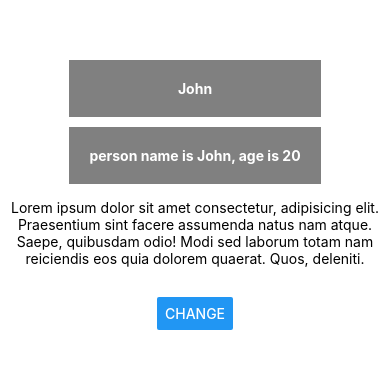
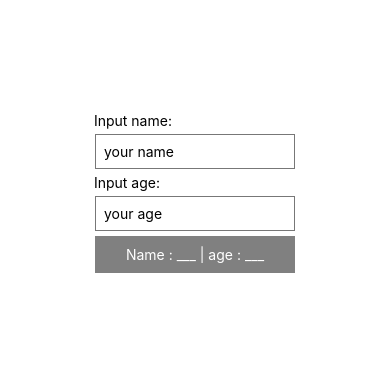
Before and after one commit to TheMIU/todo-app, a React Native app: screen / in a window 390 px wide. Shown: the part 230-598 px from the top of the page. Built offline with nearby package versions, Linux system fonts and the light colour scheme.

Commit message:
input fields

```diff
--- a/App.js
+++ b/App.js
@@ -1,30 +1,30 @@
-import { StatusBar } from 'expo-status-bar';
 import { useState } from 'react';
-import { StyleSheet, Text, View, Button } from 'react-native';
+import { StyleSheet, Text, View, TextInput } from 'react-native';
 
 export default function App() {
-  const [name, setName] = useState('John');
-  const [person, setPerson] = useState({ name: 'John', age: 20 })
+  const [name, setName] = useState('___');
+  const [age, setAge] = useState('___');
 
-  const clickHandler = () => {
-    setName('Tommy');
-    setPerson({ name: 'Tommy', age : 50 });
-  }
   return (
     <View style={styles.container}>
-      <View>
-        <Text style={styles.heading}>{name}</Text>
-        <Text style={styles.heading}>person name is {person.name}, age is {person.age}</Text>
+      <View >
+        <Text> Input name: </Text>
+        <TextInput
+          placeholder='your name'
+          style={styles.inputField}
+          onChangeText={(val) => setName(val)}
+        />
+
+        <Text> Input age: </Text>
+        <TextInput
+          keyboardType='numeric'
+          placeholder='your age'
+          style={styles.inputField}
+          onChangeText={(val) => setAge(val)}
+        />
       </View>
-      <View>
-        <Text style={styles.paragraph}>Lorem ipsum dolor sit amet consectetur, adipisicing elit.
-          Praesentium sint facere assumenda natus nam atque. Saepe, quibusdam
-          odio! Modi sed laborum totam nam reiciendis eos quia dolorem quaerat.
-          Quos, deleniti.</Text>
-      </View>
-      <View style={styles.buttonContainer}>
-        <Button title='Change' onPress={clickHandler} />
-      </View>
+
+      <Text style={styles.output}>Name : {name} | age : {age}</Text>
     </View>
   );
 }
@@ -37,22 +37,19 @@ const styles = StyleSheet.create({
     justifyContent: 'center',
   },
 
-  heading: {
-    backgroundColor: 'gray',
-    padding: 20,
+  inputField: {
+    borderWidth: 1,
+    borderColor: '#777',
+    padding: 8,
     margin: 5,
-    textAlign:'center',
-    fontWeight: 'bold',
-    color: 'white'
+    width: 200
   },
 
-  paragraph: {
+  output: {
+    backgroundColor: 'gray',
     padding: 10,
-    textAlign: 'center'
-  },
-
-  buttonContainer: {
-    marginTop: 20
+    width: 200,
+    textAlign: 'center',
+    color:'white'
   }
-
 });
```
